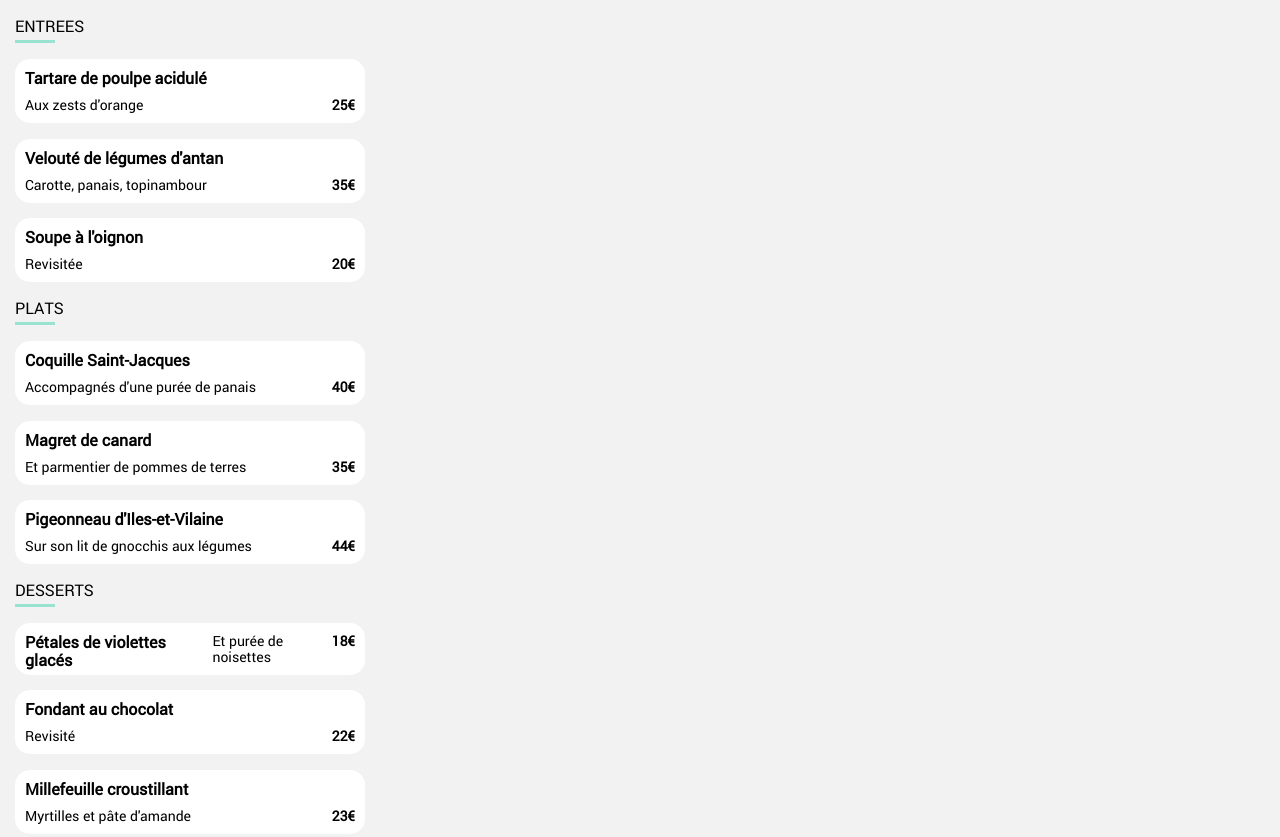
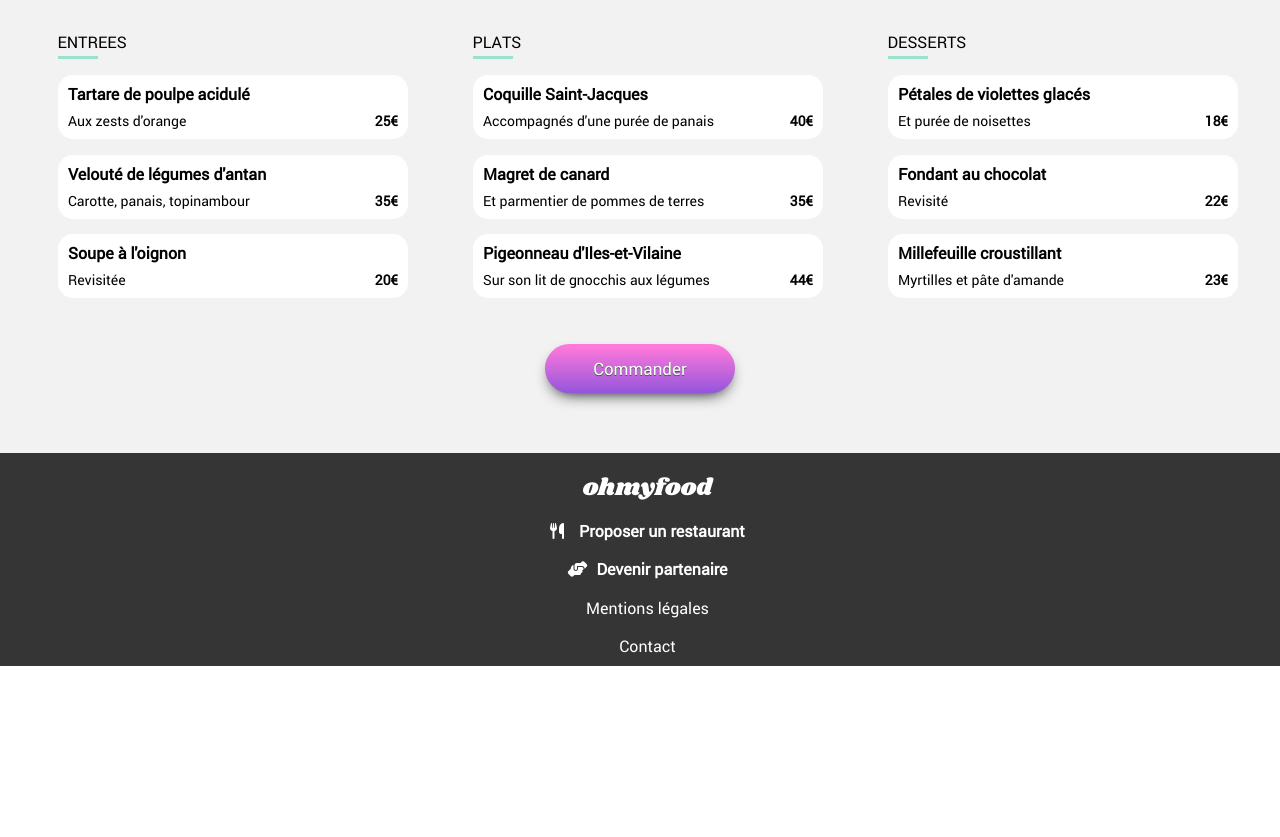
Before and after one commit to FMilenkovic03/projet_3_Milenkovic_Filip, a website: page menu_francais.html in a window 1280 px wide. Shown: the part 446-1283 px from the top of the page. After the commit the page ends 1112 px from the top, so only its background shows below. Drawn offline with Linux system fonts and the light colour scheme.

Commit message:
Normally finished at 100%

```diff
--- a/menu_francais.html
+++ b/menu_francais.html
@@ -31,9 +31,11 @@
                 <h2>à la française</h2>
             </section>
 
+            <section class="wholesectionmenu">
                 <!--Entrées-->
-            <section class="ml3">
+                <section class="ml3 starter">
                     <p class="souligne">ENTREES</p>
+                    <section class="partitionmenu">
                         <article class="bullemenu delay-0">
                             <section class="remplir">
                                 <p class="bullemenu__plat">Tartare de poulpe acidulé</p>
@@ -77,9 +79,11 @@
                             </div>
                         </article>
                     </section>
+                </section>
                 <!--Plats-->
-            <section class="ml3">
+                <section class="ml3 plats">
                     <p class="souligne">PLATS</p>
+                    <section class="partitionmenu">
                         <article class="bullemenu delay-3">
                             <section class="remplir">
                                 <p class="bullemenu__plat">Coquille Saint-Jacques</p>
@@ -88,11 +92,6 @@
                                     <p class="bullemenu--prix">40€</p>
                                 </div>
                             </section>
-                    <div class="bullemenu__confirmation">
-                        <div class="bullemenu__wrapIcon">
-                          <i class="bullemenu__icon fas fa-check"></i>
-                        </div>
-                    </div>
                             <div class="bullemenu__confirmation">
                                 <div class="bullemenu__wrapIcon">
                                     <i class="bullemenu__icon fas fa-check"></i>
@@ -128,11 +127,15 @@
                             </div>
                         </article>
                     </section>
+                </section>
                 <!--Desserts-->
-            <section class="ml3">
-                <div class="remplir">
+                <section class="ml3 desserts">
+
                     <p class="souligne">DESSERTS</p>
-                    <section class="bullemenu delay-6">
+
+                    <section class="partitionmenu">
+                        <article class="bullemenu delay-6">
+                            <section class="remplir">
                                 <p class="bullemenu__plat">Pétales de violettes glacés</p>
                                 <div class="bullemenu__detail between">
                                     <p class="bullemenu--textdetail">Et purée de noisettes</p>
@@ -144,8 +147,9 @@
                                     <i class="bullemenu__icon fas fa-check"></i>
                                 </div>
                             </div>
-                </div>
-                <div class="bullemenu delay-7">
+                        </article>
+
+                        <article class="bullemenu delay-7">
                             <section class="remplir">
                                 <p class="bullemenu__plat">Fondant au chocolat</p>
                                 <div class="bullemenu__detail between">
@@ -158,8 +162,8 @@
                                     <i class="bullemenu__icon fas fa-check"></i>
                                 </div>
                             </div>
-                </div>
-                <div class="bullemenu delay-8">
+                        </article>
+                        <article class="bullemenu delay-8">
                             <section class="remplir">
                                 <p class="bullemenu__plat">Millefeuille croustillant</p>
                                 <div class="bullemenu__detail between">
@@ -172,8 +176,11 @@
                                     <i class="bullemenu__icon fas fa-check"></i>
                                 </div>
                             </div>
-                </div>
+                        </article>
                     </section>
+                </section>
+            </section>
+            <!--bouton-->
             <section>
                 <div class="centrej">
                     <button type="button" class="reservation__button police menubut">Commander</button>
@@ -185,7 +192,7 @@
     <!--Pied de page-->
     <footer class="pad1">
         <h2 class="policetitre textfooter textfooter--title centrea">ohmyfood</h2>
-        <section class="ml2">
+        <section class="ml2 footer">
             <div class="centrea">
                 <i class="fa-solid fa-utensils textfooter"></i>
                 <p class="police textfooter ml3 textfooter--fontweight">Proposer un restaurant</p>
@@ -195,7 +202,9 @@
                 <p class="police textfooter ml3 textfooter--fontweight">Devenir partenaire</p>
             </div>
             <p class="police textfooter">Mentions légales</p>
+            <a class="mail" href="mailto:abc@abc.com">
                 <p class="police textfooter">Contact</p>
+            </a>
         </section>
     </footer>
 </body>
--- a/sass/Layout/_footer.scss
+++ b/sass/Layout/_footer.scss
@@ -22,6 +22,10 @@ footer {
     }
 }
 
+.mail{
+    text-decoration: none;
+}
+
 @media screen and (min-width:800px) {
     .footer{
         display: flex;
--- a/sass/Layout/_header.scss
+++ b/sass/Layout/_header.scss
@@ -90,5 +90,8 @@
         padding-top: 100px;
         padding-bottom: 100px;
     }
+    .arrowlogo{
+        margin-top: 10px;
+    }
 
 }
--- a/sass/Layout/_menu.scss
+++ b/sass/Layout/_menu.scss
@@ -164,7 +164,7 @@
 
 
 
-    @media screen and (min-width:700px) and (max-width:889px) {
+    @media screen and (min-width:700px) and (max-width:900px) {
         .bullemenu{
             width: 650px;
         }
@@ -181,7 +181,7 @@
         }
     }
 
-    @media screen and (min-width:890px) and (max-width:1199px) {
+    @media screen and (min-width:901px) and (max-width:1199px) {
         .partitionmenu{
             display: flex;
             width: 95%;
@@ -190,7 +190,7 @@
         .bullemenu{
             width: 350px;
             margin: 0px 5px;
-            height: 80px;
+            height: 90px;
         }
         .bullemenu__confirmation{
             height: 100%;
```
Also changed, not shown: index.html (+3 -1 lines), menu_delice.html (+4 -2 lines), menu_enchante.html (+16 -4 lines), menu_palette.html (+15 -4 lines), css/style.css, 1 other file. Lines whose indentation alone changed are shown as unchanged.
